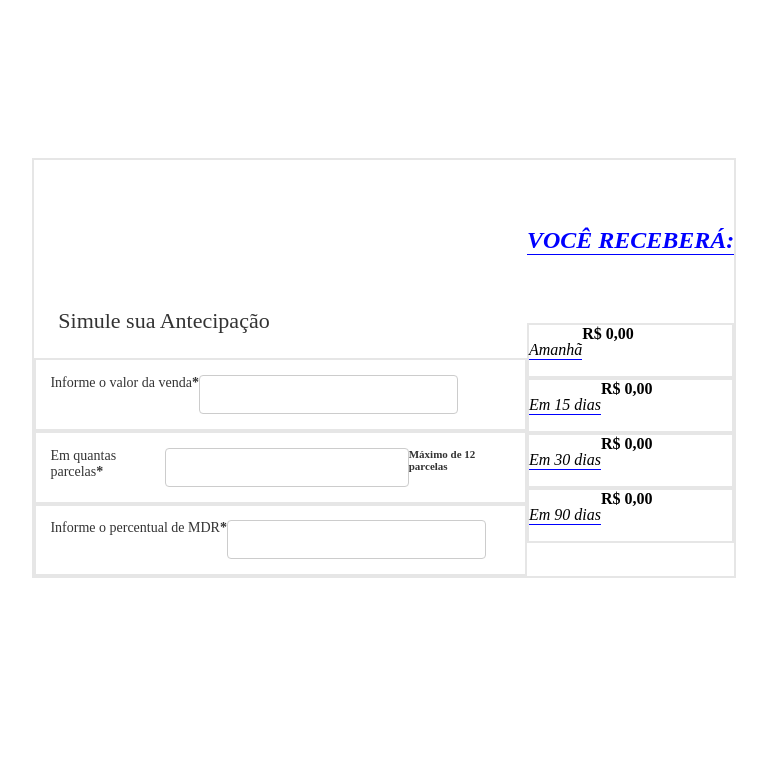
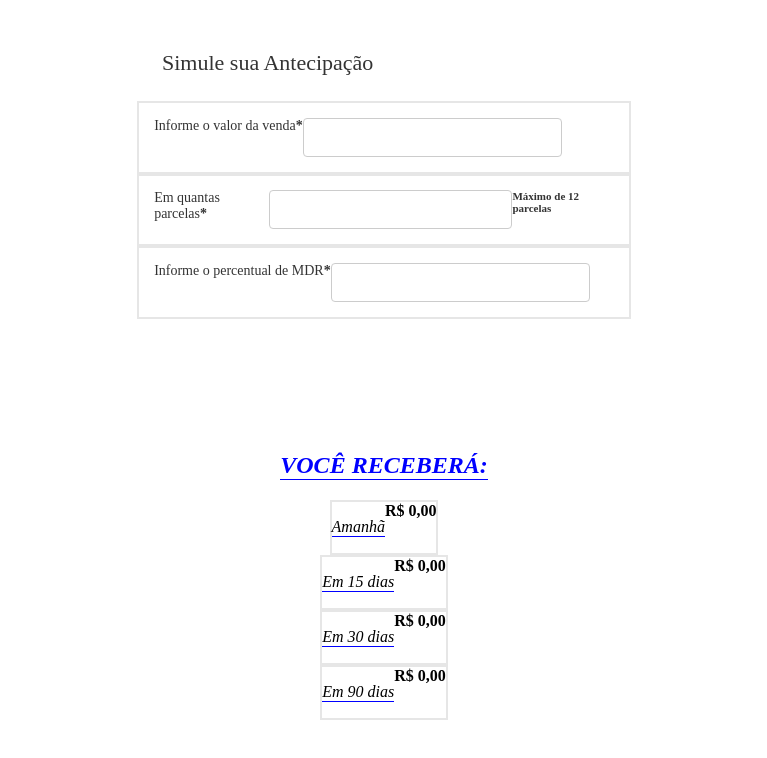
Before and after one commit to matheusprado1/test-front-end, a React (Vite) app: page / in a window 1280 px wide. Shown: the top 758 px of the page, without its empty margins (264-1031 px from the left). Built offline with nearby package versions, Linux system fonts and the light colour scheme.

Commit message:
feat: change class name main_container and identation

```diff
--- a/src/components/Calculator/index.jsx
+++ b/src/components/Calculator/index.jsx
@@ -6,7 +6,7 @@ import Result from "../Result/index.jsx";
 const Calculator = () => {
   return (
     <StyledContainer>
-      <div className="container">
+      <div className="main_container">
         <div className="column">
           <header>
             <div className="title">Simule sua Antecipação</div>
@@ -20,11 +20,11 @@ const Calculator = () => {
         <div className="column2">
           <div className="result">
             <h2 className="subtitle">VOCÊ RECEBERÁ:</h2>
+            <Result days="Amanhã" value="0,00" />
+            <Result days="Em 15 dias" value="0,00" />
+            <Result days="Em 30 dias" value="0,00" />
+            <Result days="Em 90 dias" value="0,00" />
           </div>
-          <Result days="Amanhã" value="0,00" />
-          <Result days="Em 15 dias" value="0,00" />
-          <Result days="Em 30 dias" value="0,00" />
-          <Result days="Em 90 dias" value="0,00" />
         </div>
       </div>
     </StyledContainer>
```
